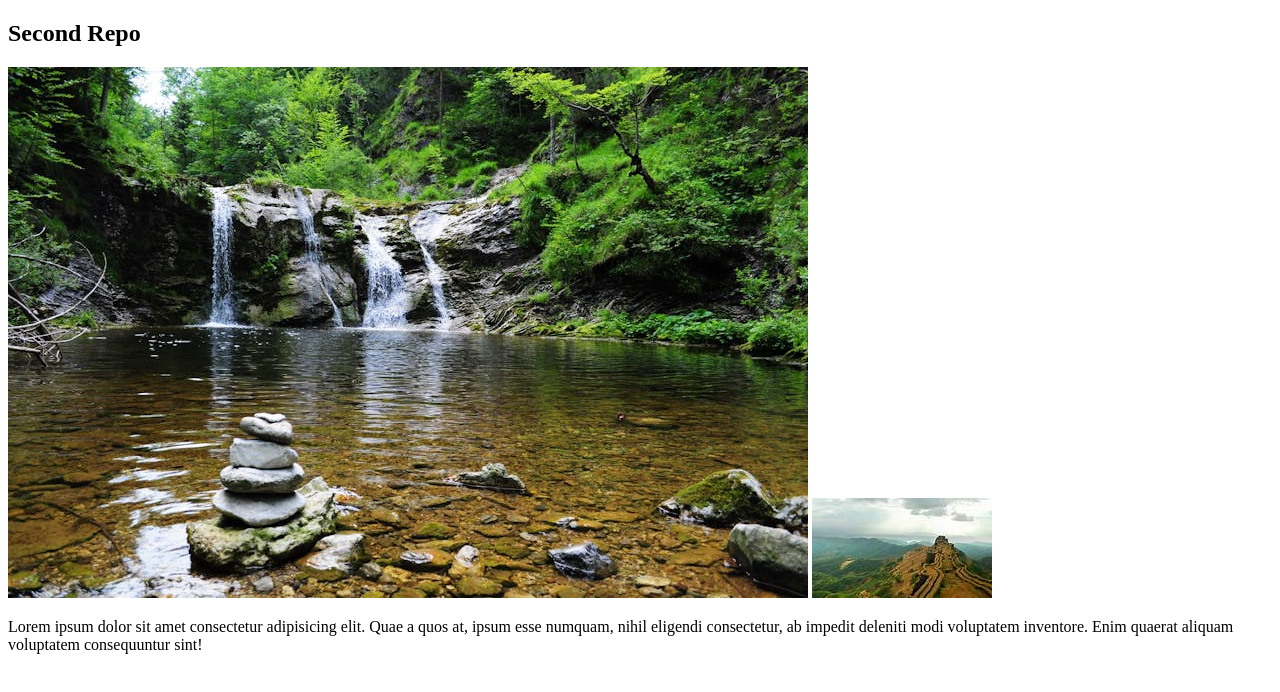
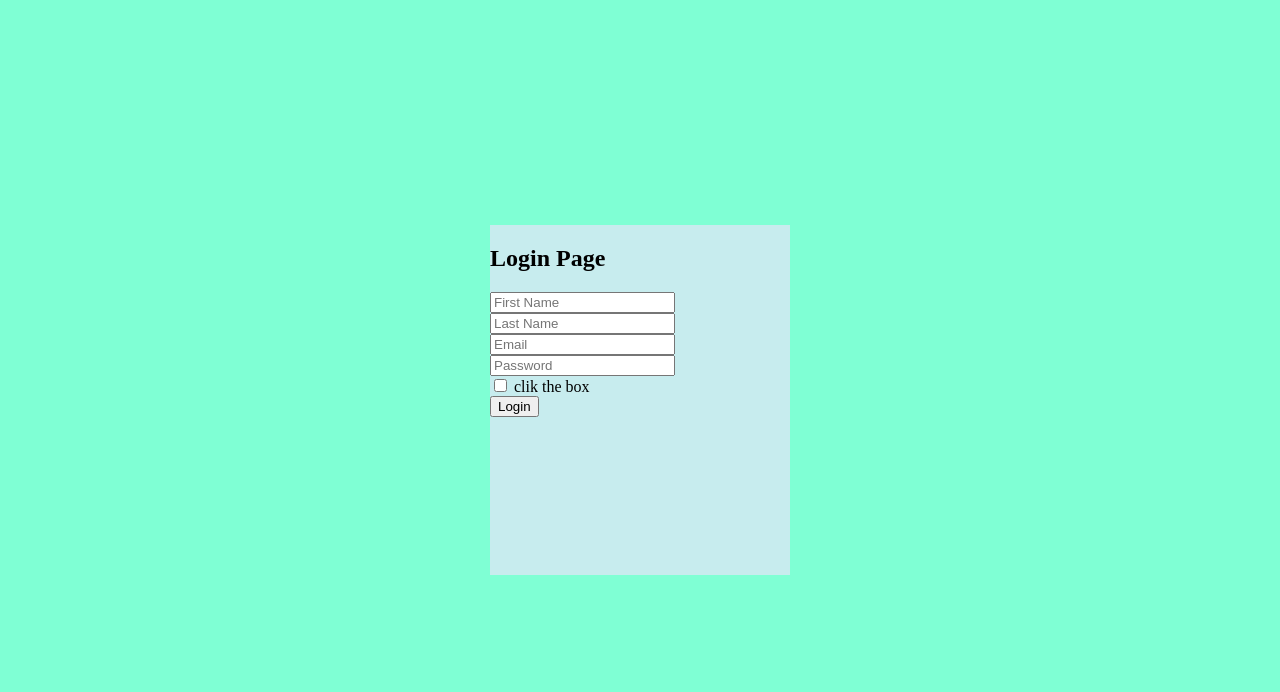
Before and after one commit to Samiul821/my-second-repo, a plain HTML site: page index.html in a window 1280 px wide. Drawn offline with Linux system fonts and the light colour scheme.

Commit message:
login page html and css code

```diff
--- a/index.html
+++ b/index.html
@@ -4,11 +4,24 @@
      <meta charset="UTF-8">
      <meta name="viewport" content="width=device-width, initial-scale=1.0">
      <title>My Second Repo</title>
+     <link rel="stylesheet" href="styles/login.css">
   </head>
      <body>
-    <h2>Second Repo</h2>
-    <img src="Image/pexels-photo-949194.jpeg" alt="">
-    <img src="Image/th.jpg" alt="">
-    <p>Lorem ipsum dolor sit amet consectetur adipisicing elit. Quae a quos at, ipsum esse numquam, nihil eligendi consectetur, ab impedit deleniti modi voluptatem inventore. Enim quaerat aliquam voluptatem consequuntur sint!</p>
+        <div class="div5">
+            <div class="login_box">
+               <h2>Login Page</h2>
+               <form action="#">
+                  <input type="text" name="first name" id="first name" required placeholder="First Name"><br>
+                  <input type="text" name="last name" id="last name" required placeholder="Last Name"><br>
+                  <input type="email" name="email" id="email" required placeholder="Email"> <br>
+                  <input type="password" name="password" id="password" required placeholder="Password">
+                  <div class="div6">
+                     <input type="checkbox" name="remember" id="remember">
+                     <label for="remmeber">clik the box</label>
+                  </div>
+                 <button class="button2" type="submit">Login</button>
+               </form>
+            </div>
+          </div>
      </body>
 </html>
--- /dev/null
+++ b/styles/login.css
@@ -0,0 +1,15 @@
+body{
+    margin: 0;
+    display: flex;
+    justify-content: center;
+    align-items: center;
+    height: 100vh;
+    background-color: aquamarine;
+}
+.div5{
+    background-color: #c7ecee;
+    width: 300px;
+    height: 350px;
+    position: relative;
+    z-index: 1;
+}
```
Lines whose indentation alone changed are shown as unchanged.
